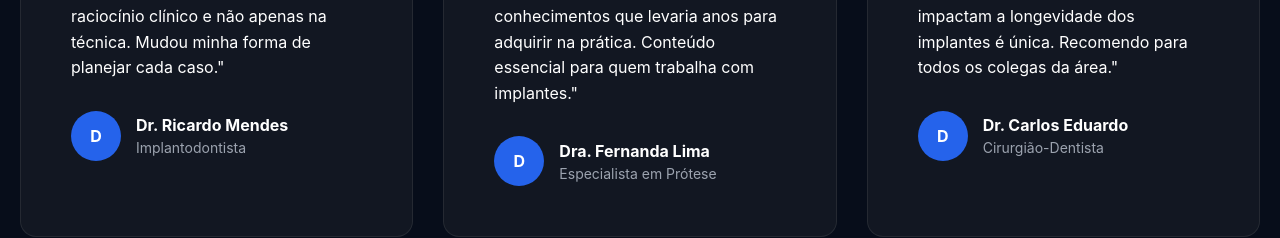
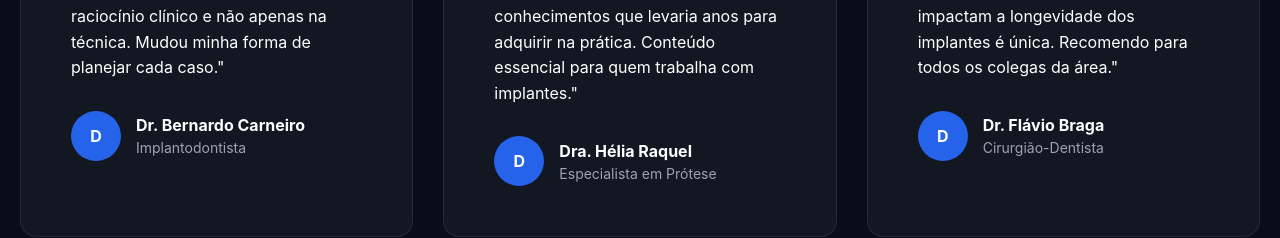
Before and after one commit to KevynOSilva/DrWailAlHouch, a plain HTML site: page index.html in a window 1280 px wide. Shown: the part 3763-4001 px from the top of the page. Drawn offline with Linux system fonts and the light colour scheme.

Commit message:
Update index.html

```diff
--- a/index.html
+++ b/index.html
@@ -1248,7 +1248,7 @@
                     <div class="testimonial-author">
                         <div class="author-avatar">D</div>
                         <div class="author-info">
-                            <h4>Dr. Ricardo Mendes</h4>
+                            <h4>Dr. Bernardo Carneiro</h4>
                             <p>Implantodontista</p>
                         </div>
                     </div>
@@ -1269,7 +1269,7 @@
                     <div class="testimonial-author">
                         <div class="author-avatar">D</div>
                         <div class="author-info">
-                            <h4>Dra. Fernanda Lima</h4>
+                            <h4>Dra. Hélia Raquel</h4>
                             <p>Especialista em Prótese</p>
                         </div>
                     </div>
@@ -1290,7 +1290,7 @@
                     <div class="testimonial-author">
                         <div class="author-avatar">D</div>
                         <div class="author-info">
-                            <h4>Dr. Carlos Eduardo</h4>
+                            <h4>Dr. Flávio Braga</h4>
                             <p>Cirurgião-Dentista</p>
                         </div>
                     </div>
```
